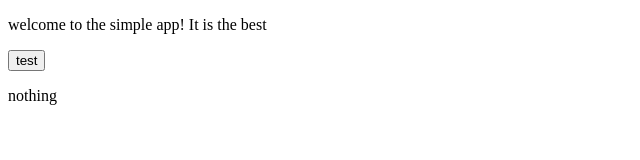
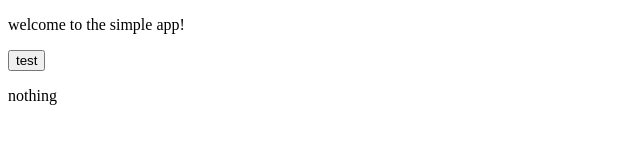
Before and after one commit to professorJordan/simple_app, a React (Create React App) app in the folder client/: page / in a window 1280 px wide. Shown: the top 160 px of the page, without its empty margins (0-640 px from the left). Built offline with nearby package versions, Linux system fonts and the light colour scheme.

Commit message:
small change

```diff
--- a/client/src/App.js
+++ b/client/src/App.js
@@ -35,7 +35,7 @@ function App() {
 
   return (
     <div>
-      <p>welcome to the simple app! It is the best</p>
+      <p>welcome to the simple app!</p>
       <form onSubmit={handleSubmit}>
         <button variant="primary" type="submit">test</button >
       </form>
```
